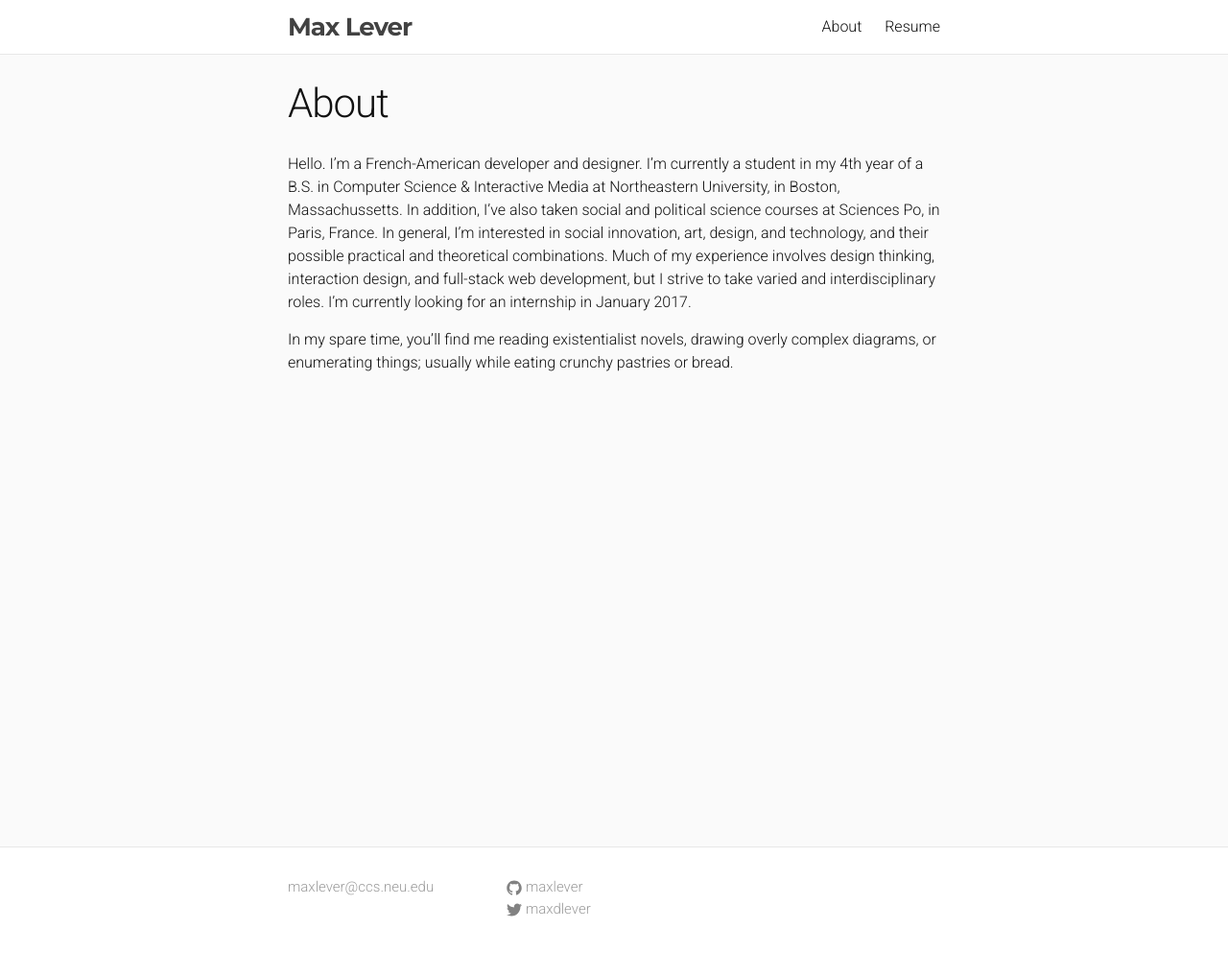
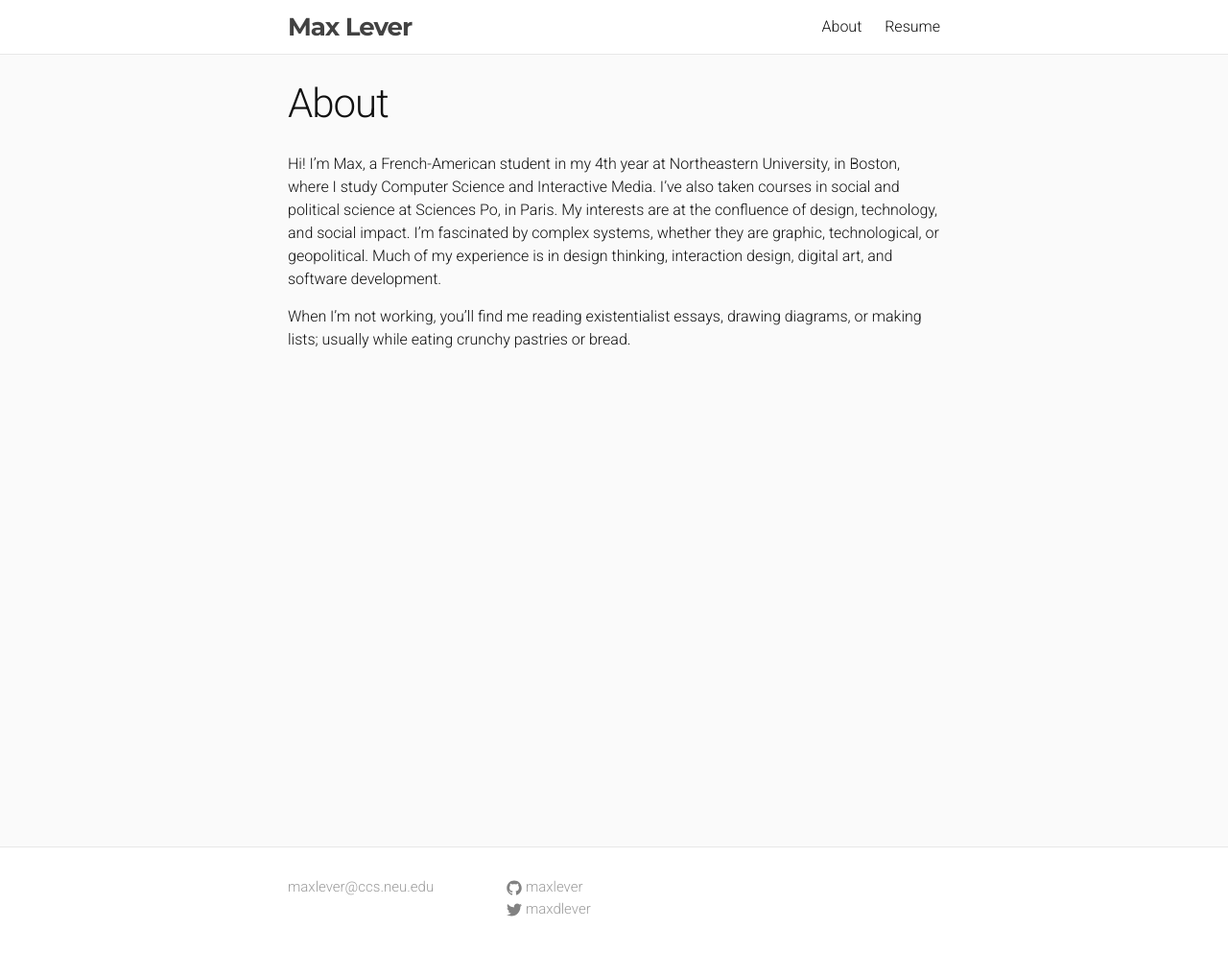
Before and after one commit to maxlever/maxlever.me, a Jekyll site: the page built from about.md, in a window 1280 px wide. Shown: the whole page at 96% size. Built offline with Jekyll 4.4.1, drawn with Linux system fonts in a browser that asks for light colours.

Commit message:
Clarify about page

```diff
--- a/about.md
+++ b/about.md
@@ -4,6 +4,6 @@ title: About
 permalink: /about/
 ---
 
-Hello. I'm a French-American developer and designer. I'm currently a student in my 4th year of a B.S. in Computer Science & Interactive Media at Northeastern University, in Boston, Massachussetts. In addition, I've also taken social and political science courses at Sciences Po, in Paris, France. In general, I'm interested in social innovation, art, design, and technology, and their possible practical and theoretical combinations. Much of my experience involves design thinking, interaction design, and full-stack web development, but I strive to take varied and interdisciplinary roles. I'm currently looking for an internship in January 2017.
+Hi! I'm Max, a French-American student in my 4th year at Northeastern University, in Boston, where I study Computer Science and Interactive Media. I've also taken courses in social and political science at Sciences Po, in Paris. My interests are at the confluence of design, technology, and social impact. I'm fascinated by complex systems, whether they are graphic, technological, or geopolitical. Much of my experience is in design thinking, interaction design, digital art, and software development.
 
-In my spare time, you'll find me reading existentialist novels, drawing overly complex diagrams, or enumerating things; usually while eating crunchy pastries or bread.
+When I'm not working, you'll find me reading existentialist essays, drawing diagrams, or making lists; usually while eating crunchy pastries or bread.
```
